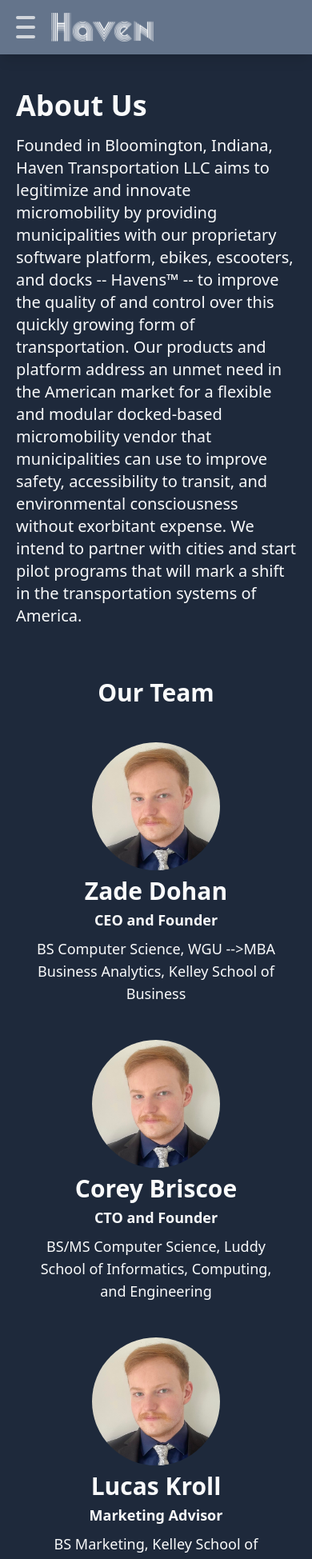
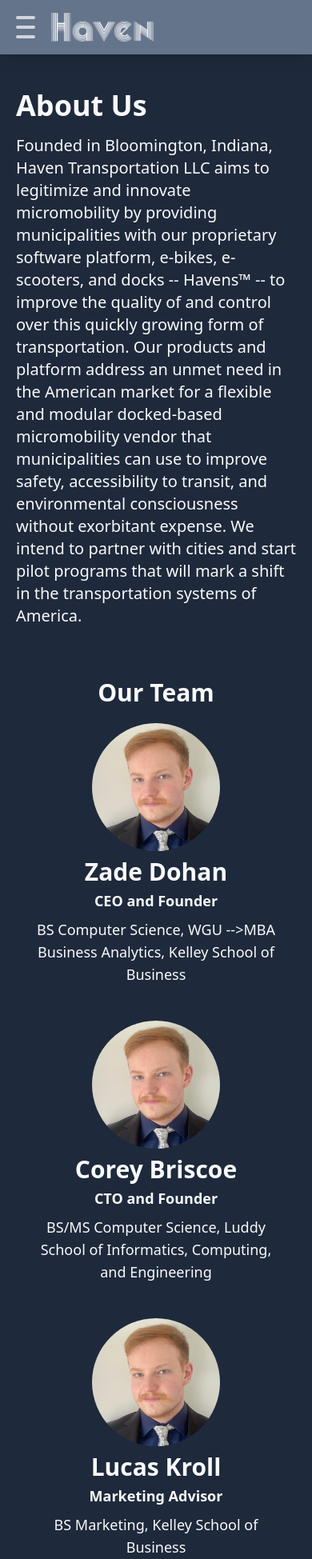
Before and after one commit to havendevs/haven-static-site, a React (Create React App) app: page /about in a window 390 px wide. Shown: the top 1949 px of the page at 80% size. Built offline with nearby package versions, Linux system fonts and the light colour scheme.

Commit message:
Adjust misc About responsive stylings

```diff
--- a/src/pages/About.tsx
+++ b/src/pages/About.tsx
@@ -5,17 +5,17 @@
   const h4Class = 'text-3xl font-bold text-center mt-2 md:text-xl';
   const pRoleClass = 'text-lg font-bold text-center my-1';
   const pEducationClass = 'text-lg text-center my-1';
-  const rowDivClass = 'flex flex-col md:flex-row justify-center items-start my-3 py-3 mx-9 md:mx-3';
+  const rowDivClass = 'flex flex-col md:flex-row justify-center items-start my-0 py-0 mx-9 md:mx-3 md:my-3 md:py-3';
   const cellDivClass = 'flex flex-col items-center my-5 py-0 md:mx-3 md:w-1/3 md:h-1/3 md:justify-start';
-  const originStoryClass = 'text-lg text-center text-gray-50 mx-3 mb-10 md:text-2xl md:mx-6 md:mb-7';
+  const originStoryClass = 'text-lg text-center text-gray-50 mx-3 mb-8 md:text-2xl md:mx-6 md:mb-7';
   return (
     <div className="pt-[7rem] h-full">
       <div className="mx-5 md:ml-20 mb-16 md:w-auto">
         <h1 className="text-4xl font-bold text-gray-50">About Us</h1>
         <h3 className="text-xl mt-4 text-gray-50 leading-7 md:text-2xl md:leading-9">
           Founded in Bloomington, Indiana, Haven Transportation LLC aims to legitimize and innovate
-          micromobility by providing municipalities with our proprietary software platform, ebikes,
-          escooters, and docks -- Havens™ -- to improve the quality of and control over this
+          micromobility by providing municipalities with our proprietary software platform, e-bikes,
+          e-scooters, and docks -- Havens™ -- to improve the quality of and control over this
           quickly growing form of transportation. Our
           products and platform address an unmet need in the American market for a flexible and
           modular docked-based micromobility vendor that municipalities can use to improve safety,
@@ -71,10 +71,6 @@
           </div>
         </div>
         <div>
-          <img src="" alt="" />
-          <img src="" alt="" />
-        </div>
-        <div>
           <p className={originStoryClass}>
             As students at Indiana University, we&apos;ve seen the impact of micromobility on
             communities first-hand and decided to found Haven to help improve public transportation
```
